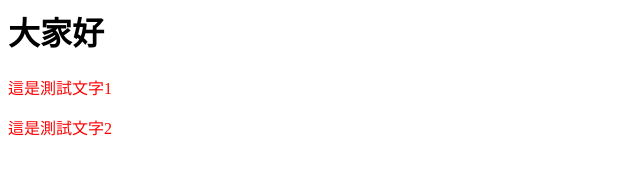
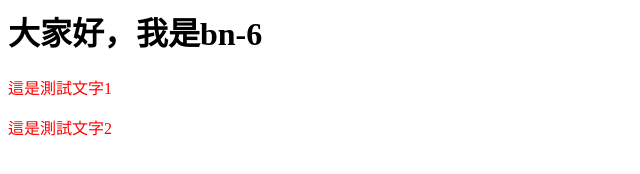
Before and after one commit to wavefunc/hahow-git, a plain HTML site: page index2.htm in a window 1280 px wide. Shown: the whole page, without its empty margins (0-640 px from the left). Drawn offline with Linux system fonts and the light colour scheme.

Commit message:
modify index2.htm by bn-6

```diff
--- a/index2.htm
+++ b/index2.htm
@@ -6,7 +6,7 @@
 </head>
 
 <body>
-  <h1>大家好</h1>
+  <h1>大家好，我是bn-6</h1>
   <p class="red-color">這是測試文字1</p>
   <p class="red-color">這是測試文字2</p>
 </body>
```
